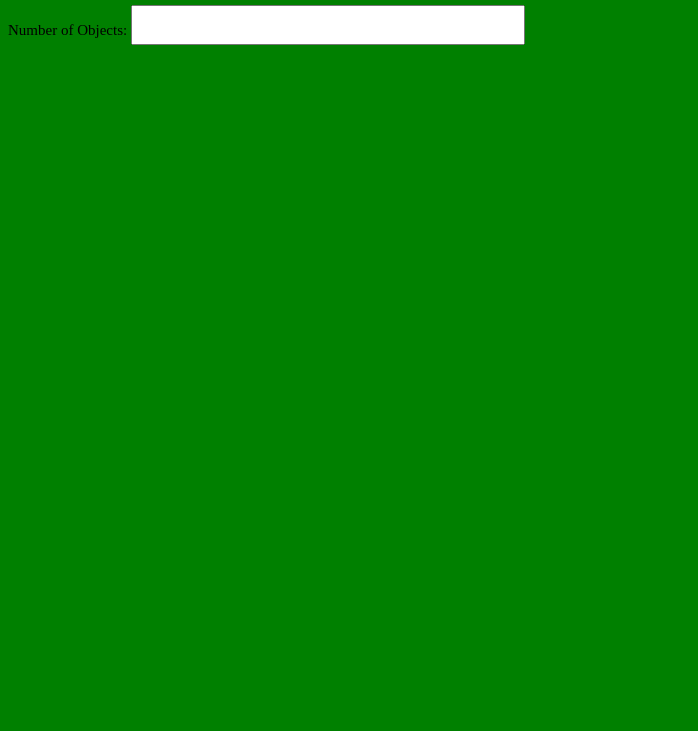
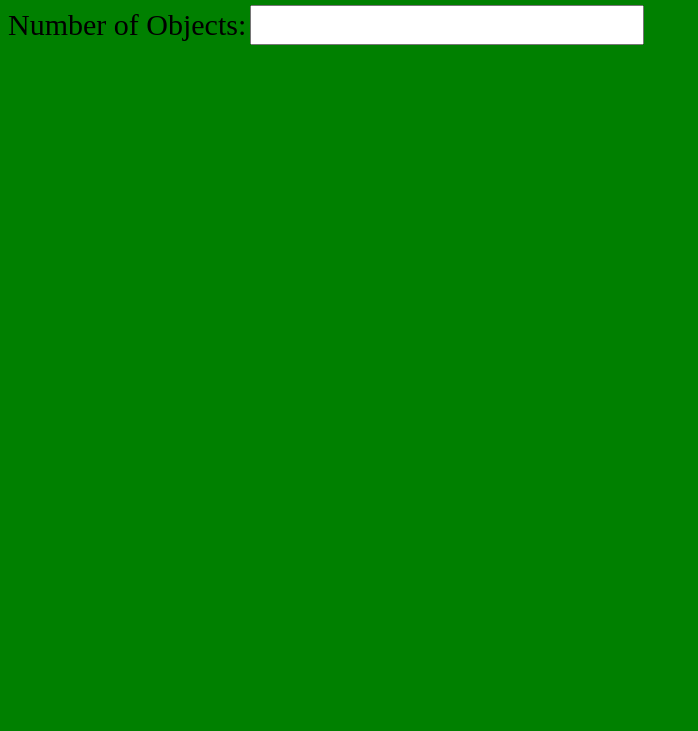
Before and after one commit to mroglan/project1, a plain HTML site: page index.html in a window 1280 px wide. Shown: the part 69-800 px from the top of the page, without its empty margins (0-698 px from the left). Drawn offline with Linux system fonts and the light colour scheme; files whose address does not match are found by name.

Commit message:
Update index.html

```diff
--- a/index.html
+++ b/index.html
@@ -10,7 +10,7 @@
 			font-size: 15px;
 		}
 
-		#inputValue {
+		#inputValue, label {
 			font-size: 2rem;
 		}
 	</style>
```
